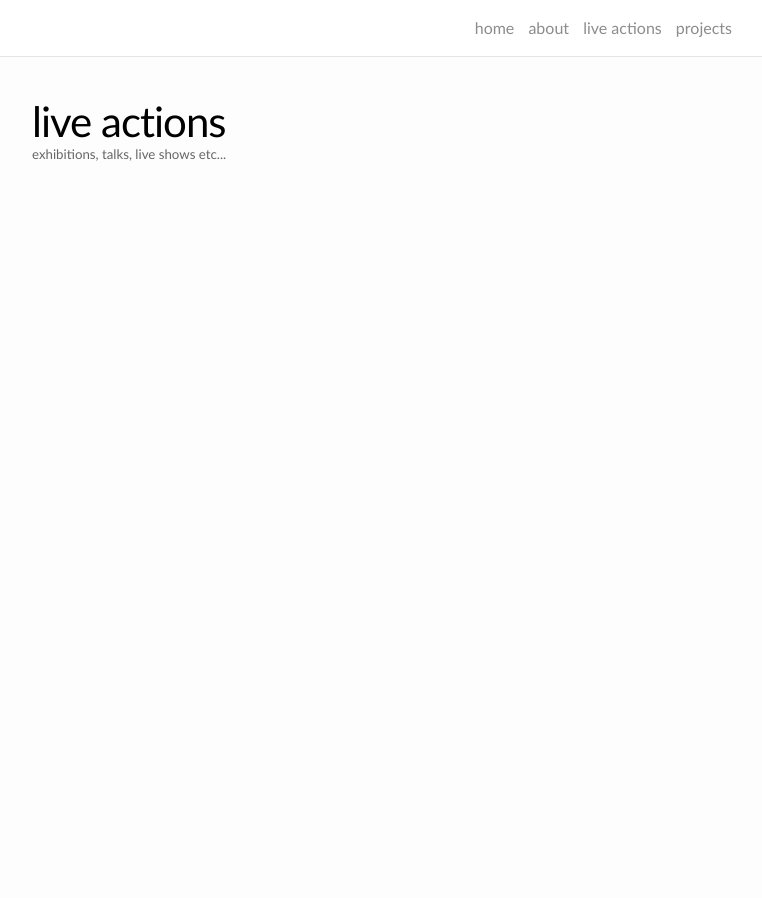
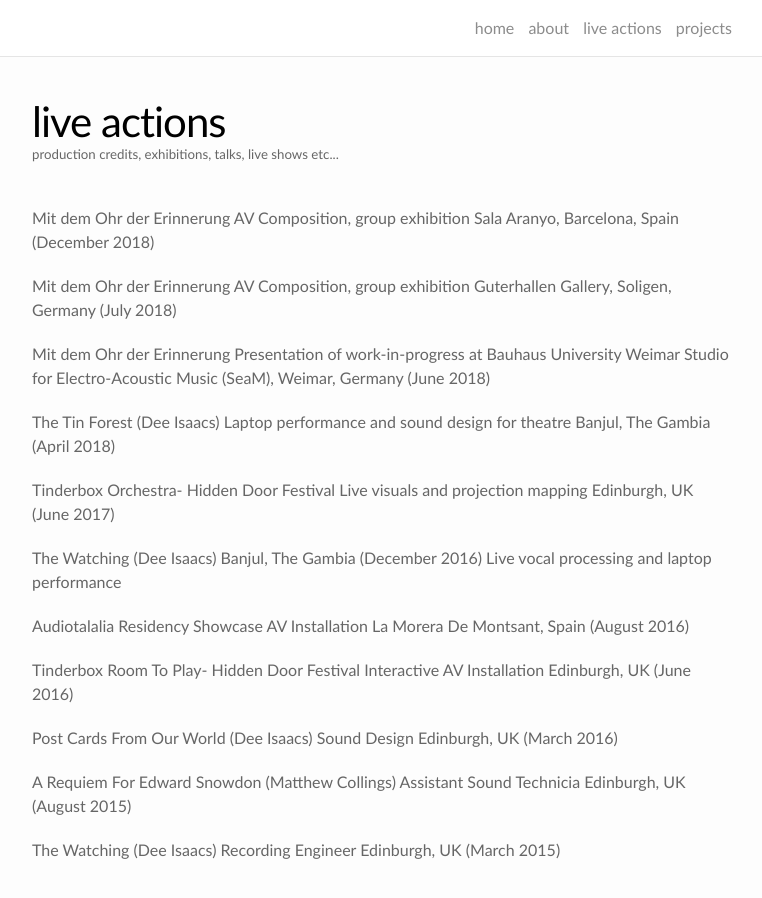
Before and after one commit to martindisley/martindisley.github.io, a Jekyll site: the page built from poetry.md, in a window 1280 px wide and 982 px high. Shown: the top 898 px of the window, without its empty margins (258-1020 px from the left). Built offline with Jekyll 4.4.1, drawn with Linux system fonts in a browser that asks for light colours; nearby versions of some CDN libraries.

Commit message:
live actions list

```diff
--- a/poetry.md
+++ b/poetry.md
@@ -2,5 +2,49 @@
 layout: page
 permalink: /live-action/
 title: live actions
-description: exhibitions, talks, live shows etc...
+description: production credits, exhibitions, talks, live shows etc...
 ---
+
+Mit dem Ohr der Erinnerung
+AV Composition, group exhibition
+Sala Aranyo, Barcelona, Spain (December 2018)
+
+Mit dem Ohr der Erinnerung
+AV Composition, group exhibition
+Guterhallen Gallery, Soligen, Germany (July 2018)
+
+Mit dem Ohr der Erinnerung
+Presentation of work-in-progress at Bauhaus University Weimar
+Studio for Electro-Acoustic Music (SeaM), Weimar, Germany (June 2018)
+
+The Tin Forest (Dee Isaacs)
+Laptop performance and sound design for theatre
+Banjul, The Gambia (April 2018)
+
+Tinderbox Orchestra- Hidden Door Festival
+Live visuals and projection mapping
+Edinburgh, UK (June 2017)
+
+The Watching (Dee Isaacs)
+Banjul, The Gambia (December 2016)
+Live vocal processing and laptop performance
+
+Audiotalalia Residency Showcase
+AV Installation
+La Morera De Montsant, Spain (August 2016)
+
+Tinderbox Room To Play- Hidden Door Festival
+Interactive AV Installation
+Edinburgh, UK (June 2016)
+
+Post Cards From Our World (Dee Isaacs)
+Sound Design
+Edinburgh, UK (March 2016)
+
+A Requiem For Edward Snowdon (Matthew Collings)
+Assistant Sound Technicia
+Edinburgh, UK (August 2015)
+
+The Watching (Dee Isaacs)
+Recording Engineer
+Edinburgh, UK (March 2015)
```
